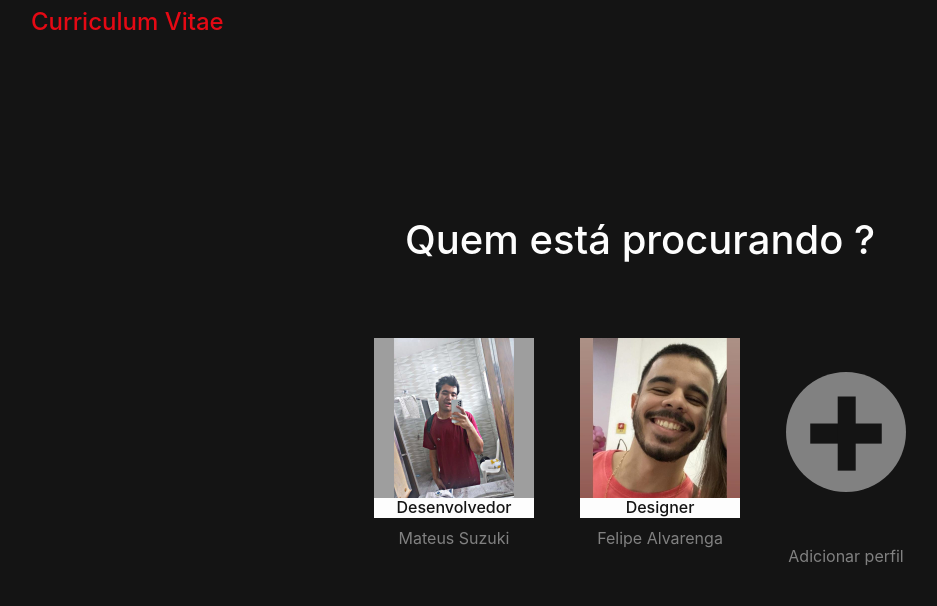
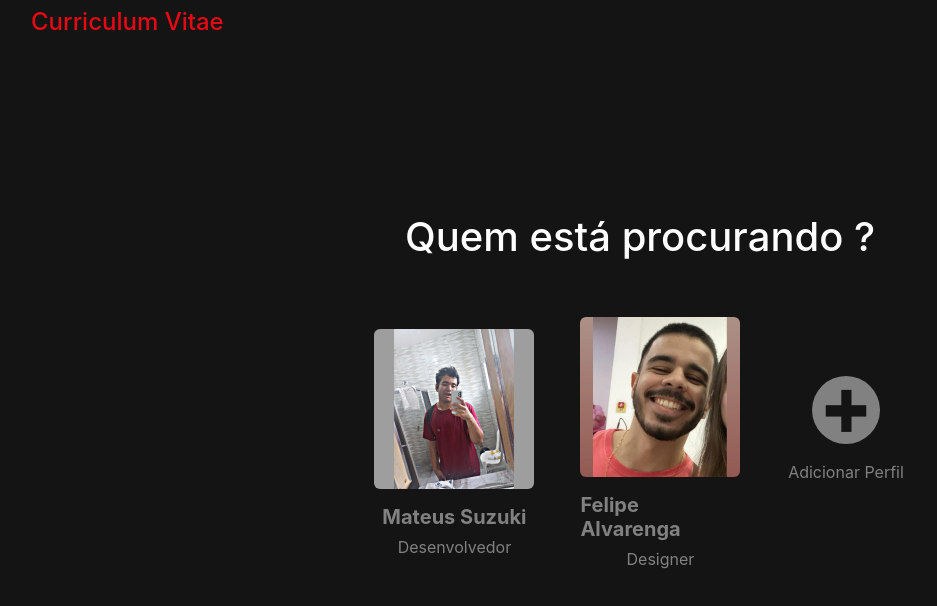
Before and after one commit to mateussuzuki/Portifolio-netflix, an Angular app in the folder portifolio-netflix-angular/: page / in a window 1280 px wide. Shown: the top 606 px of the page, without its empty margins (0-937 px from the left). Built offline with nearby package versions, Linux system fonts and the light colour scheme.

Commit message:
mudando tela dos profiles

```diff
--- a/portifolio-netflix-angular/src/app/components/profile-screen/profile-screen.component.html
+++ b/portifolio-netflix-angular/src/app/components/profile-screen/profile-screen.component.html
@@ -6,28 +6,27 @@
     <div class="col hoverAnimation d-flex flex-column justify-content-center mx-2">
       <a href="#" class="link">
         <img src="../../../assets/fotos-perfis/Mateus Suzuki.jpg" alt="Imagem Perfil" class="profile-picture">
-        <h5>Desenvolvedor</h5>
       </a>
-      <p>Mateus Suzuki</p>
+      <h5>Mateus Suzuki</h5>
+      <p>Desenvolvedor</p>
     </div>
     <div class="col hoverAnimation d-flex flex-column justify-content-center mx-2">
       <a href="#">
         <img src="../../../assets/fotos-perfis/Felipe Alvarenga.jpg" alt="foto-perfil" class="profile-picture">
-        <h5>Designer</h5>
       </a>
-      <p>Felipe Alvarenga</p>
+      <h5>Felipe Alvarenga</h5>
+      <p>Designer</p>
     </div>
-    <div class="col hoverAnimation d-flex flex-column justify-content-center mx-2">
-      <a href="#">
-        <svg width="120" height="120" viewBox="0 0 120 120" fill="none" xmlns="http://www.w3.org/2000/svg" class="margin">
+    <div class="col hoverAnimation iconMore d-flex flex-column justify-content-center mx-2">
+      <a href="#" class="profileAdd">
+        <svg width="68" height="68" viewBox="0 0 120 120" fill="none" xmlns="http://www.w3.org/2000/svg" class="margin">
           <circle cx="60" cy="60" r="60" fill="#818181"/>
           <rect x="24.2422" y="71.623" width="20.1047" height="71.5152" transform="rotate(-90 24.2422 71.623)" fill="#141414"/>
           <rect x="69.6973" y="98.6389" width="18" height="74.1361" transform="rotate(-180 69.6973 98.6389)" fill="#141414"/>
         </svg>
       </a>
-      <p>Adicionar perfil</p>
+      <p class="profileAddP">Adicionar Perfil</p>
     </div>
-
 
   </div>
 </div>
--- a/portifolio-netflix-angular/src/app/components/profile-screen/profile-screen.component.scss
+++ b/portifolio-netflix-angular/src/app/components/profile-screen/profile-screen.component.scss
@@ -10,19 +10,34 @@
 
 .profile-picture {
   width: 20vh;
+  border-radius: 6px;
+}
+
+.profileAdd {
+  display: flex;
+  justify-content: center;
+}
+
+.profileAddP {
+  margin-top: 16px;
+}
+
+.iconMore {
+  height: 192.52px;
+  margin-top: 25px;
 }
 
 a {
   text-decoration: none;
-
 }
 
 h5 {
-  background-color: var(--white);
-  color: var(--background-gray);
+  color: var(--icons-gray);
   display: flex;
   justify-content: center;
-  font-size: 1em;
+  margin-top: 16px;
+  margin-bottom: 6px;
+  font-weight: bolder;
 }
 
 p {
@@ -31,12 +46,8 @@ p {
   color: var(--icons-gray);
 }
 
-.margin {
-  margin: 52px 0px;
-}
-
 .hoverAnimation {
-  transition: 0.5s all ease-in-out;
+  transition: 0.2s all ease-in-out;
 }
 
 .hoverAnimation:hover {
@@ -44,9 +55,9 @@ p {
 }
 
 p {
-  transition: 0.5 all ease-in-out;
+  transition: 0.2 all ease-in-out;
 }
 
-.hoverAnimation:hover > p {
+.hoverAnimation:hover > h5 {
   color: var(--white);
 }
```
